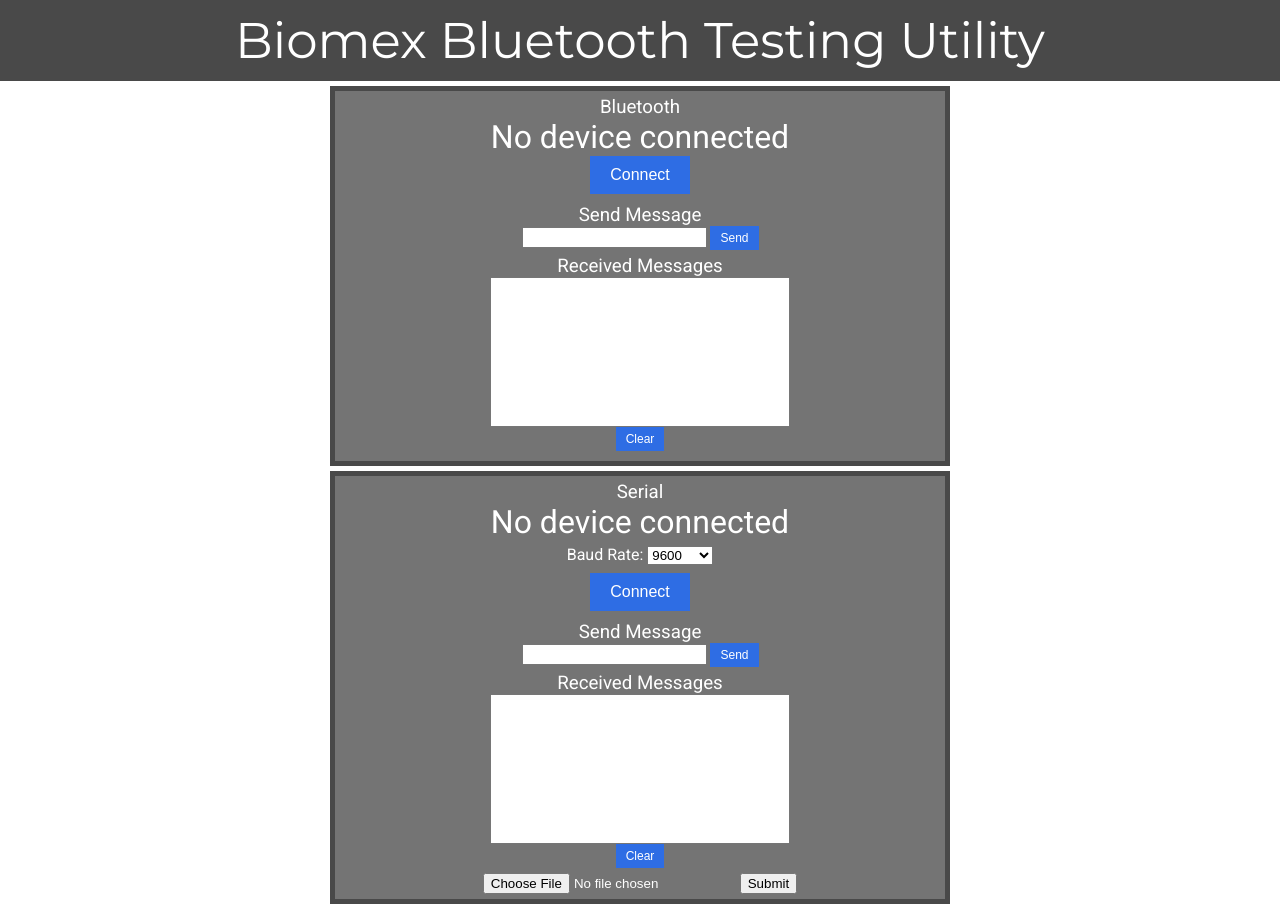
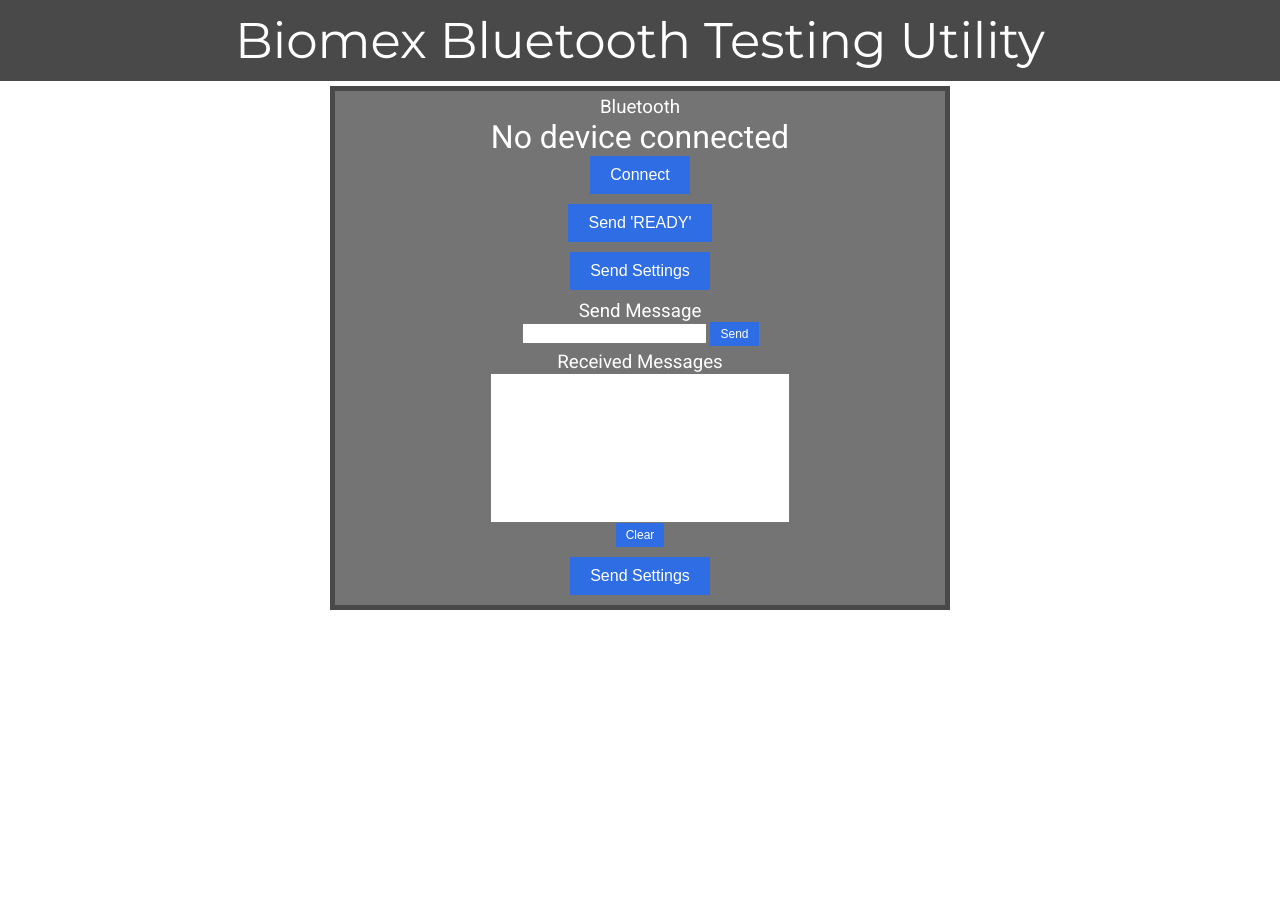
Before and after one commit to Johndhawk2/website, a PHP site: the page made by Biomex Testing Utility/index.html in a window 1280 px wide. After the commit the page ends 610 px from the top, so only its background shows below. Run offline with PHP 8.4, Linux system fonts and the light colour scheme.

Commit message:
Updating Testing Utility

```diff
--- a/Biomex Testing Utility/index.html
+++ b/Biomex Testing Utility/index.html
@@ -21,6 +21,12 @@
 					<button class = "button" onclick="bleConnect()">Connect</button>
 				</div>
 			</div>
+			<div id = "ble_send_ready">
+				<button class = "button" onclick="bleSendMessage('READY')">Send 'READY'</button>
+			</div>
+			<div id = "ble_send_settings">
+				<button class = "button" onclick="bleSendMessage('100110050P00750NDE2108271414')">Send Settings</button>
+			</div>
 			<div class = "in_out">
 				<div class = "in">
 					<h3 class="connected_device">Send Message</h3>
@@ -34,8 +40,11 @@
 					<button class = "send_button" id = "ble_clear" onclick = "document.getElementById('ble_output').innerHTML=``">Clear</button>
 				</div>
 			</div>
+			<div id = "ble_send_settings">
+				<button class = "button" onclick="bleConnect()">Send Settings</button>
+			</div>
 		</div>
-		<div class = "section_container" id = "serial">
+		<!--<div class = "section_container" id = "serial">
 			<div class = "connection" id ="serial_connection">
 				<h3 class = "connected_device">Serial</h3>
 				<h1 class = "connected_device" id ="serial_connected_device">No device connected</h1>
@@ -63,6 +72,6 @@
 			</div>
 			<input type="file" id="select_csv" accept=".csv">
 			<button id="select_button" onclick="csvRead()">Submit</button>
-		</div>
+		</div>-->
 	</div>
 </body>
--- a/Biomex Testing Utility/main.css
+++ b/Biomex Testing Utility/main.css
@@ -91,3 +91,11 @@
     height: 150px;
     resize: none;
 }
+
+#ble_send_ready{
+    margin: 10px 0px 5px;
+}
+
+#ble_send_settings{
+    margin: 10px 0px 5px;
+}
--- a/Biomex Testing Utility/main.js
+++ b/Biomex Testing Utility/main.js
@@ -6,6 +6,7 @@
 }
 
 var bleConnectedDevice = {
+	raw: null,
 	device: null,
 	service: null,
 	characteristic: null
@@ -25,7 +26,7 @@
 
 
 function pageLoad(){
-	console.log("Starting version: 0.2.3");
+	console.log("Starting version: 0.2.5");
 	document.getElementById("ble_input").addEventListener("keyup", function(event) {
 		if (event.keyCode === 13) {
 			event.preventDefault();
@@ -43,7 +44,7 @@
 
 async function bleSend(){
 	var input = document.getElementById("ble_input").value;
-	input += '\r\n';	//not required
+	input += '\n';
 	document.getElementById("ble_input").value = '';
 	var encoder = new TextEncoder();
 	var message = encoder.encode(input);
@@ -51,7 +52,8 @@
 }
 
 async function bleSendMessage(input){
-	input += '\r\n';	//not required
+	console.log("Sending: " + input)
+	input += '\n';
 	var encoder = new TextEncoder();
 	var message = encoder.encode(input);
 	for (i = 0; i < message.byteLength; i+=20)await bleConnectedDevice.characteristic.writeValue(message.slice(i,i+20));
@@ -81,18 +83,26 @@
 	}
 }
 
+function onDisconnected(event) {
+	// Object event.target is Bluetooth Device getting disconnected.
+	console.log('Bluetooth Device disconnected');
+	document.getElementById("ble_connect_button").innerHTML = `<button class="button" onclick="bleConnect()">Connect</button>`
+	document.getElementById("ble_connected_device").innerHTML = "No device connected";
+}
+
 async function bleConnect(){
 	document.getElementById("ble_connect_button").innerHTML = `<button class="button" onclick="bleConnect()">Connecting</button>`
 	//bleConnectedDevice.device = await bleConnect();
 	try{
-		var device = await bleDeviceGet();
-		bleConnectedDevice.device = await device.gatt.connect();
+		bleConnectedDevice.raw = await bleDeviceGet();
+		bleConnectedDevice.device = await bleConnectedDevice.raw.gatt.connect();
 		if (bleConnectedDevice.device != null)document.getElementById("ble_connect_button").innerHTML = `<button class="button" onclick="bleDisconnect()">Disconnect</button>`
 		bleConnectedDevice.service = await bleConnectedDevice.device.getPrimaryService(ble.sendRecService);
 		bleConnectedDevice.characteristic = await bleConnectedDevice.service.getCharacteristic(ble.sendRecCharacteristic);
 		await bleConnectedDevice.characteristic.startNotifications();
 		bleConnectedDevice.characteristic.addEventListener('characteristicvaluechanged', onReceive);
 		document.getElementById("ble_connected_device").innerHTML = device.name;
+		bleConnectedDevice.raw.addEventListener('gattserverdisconnected', onDisconnected);
 	}catch{
 		document.getElementById("ble_connect_button").innerHTML = `<button class="button" onclick="bleConnect()">Connect</button>`
 	}
```
